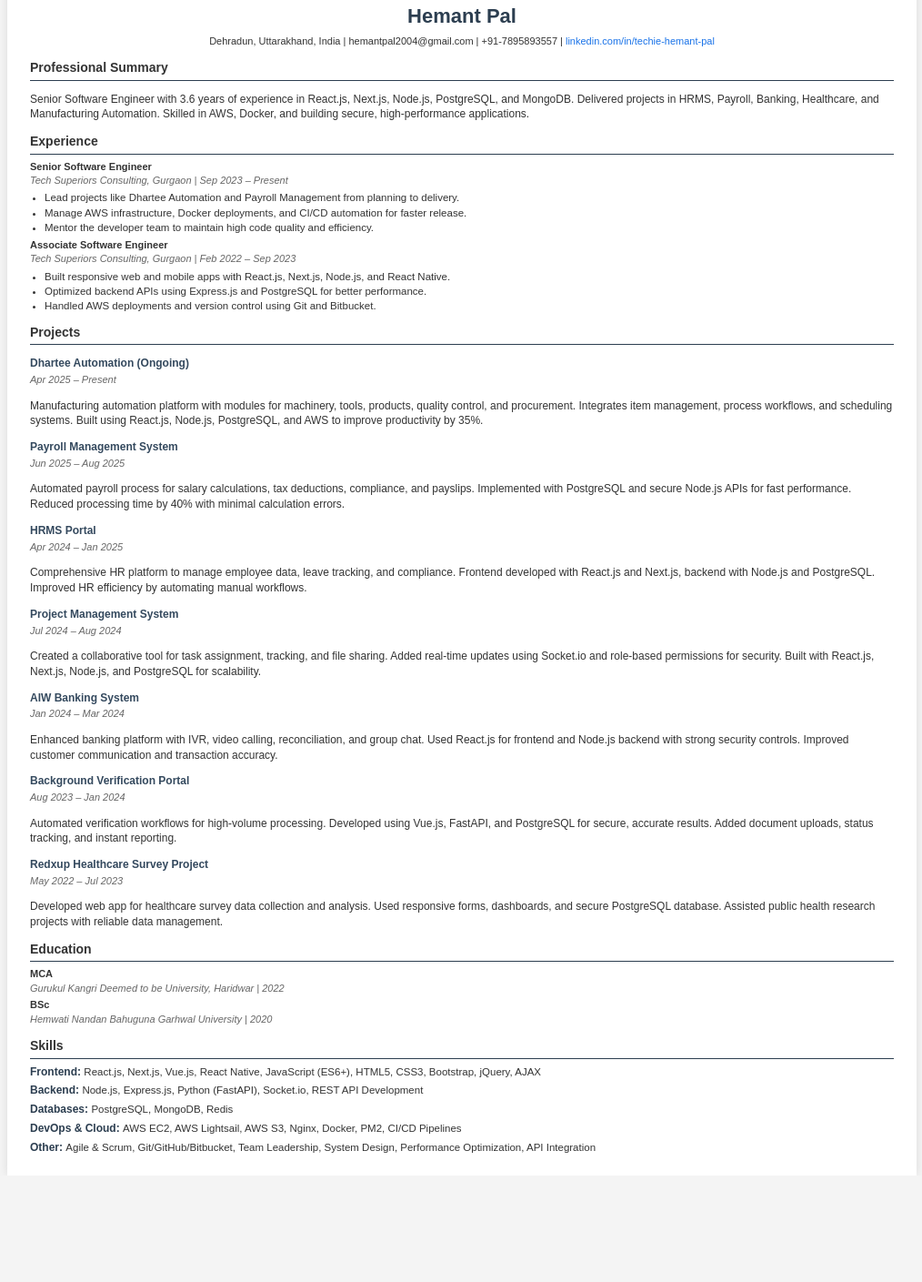
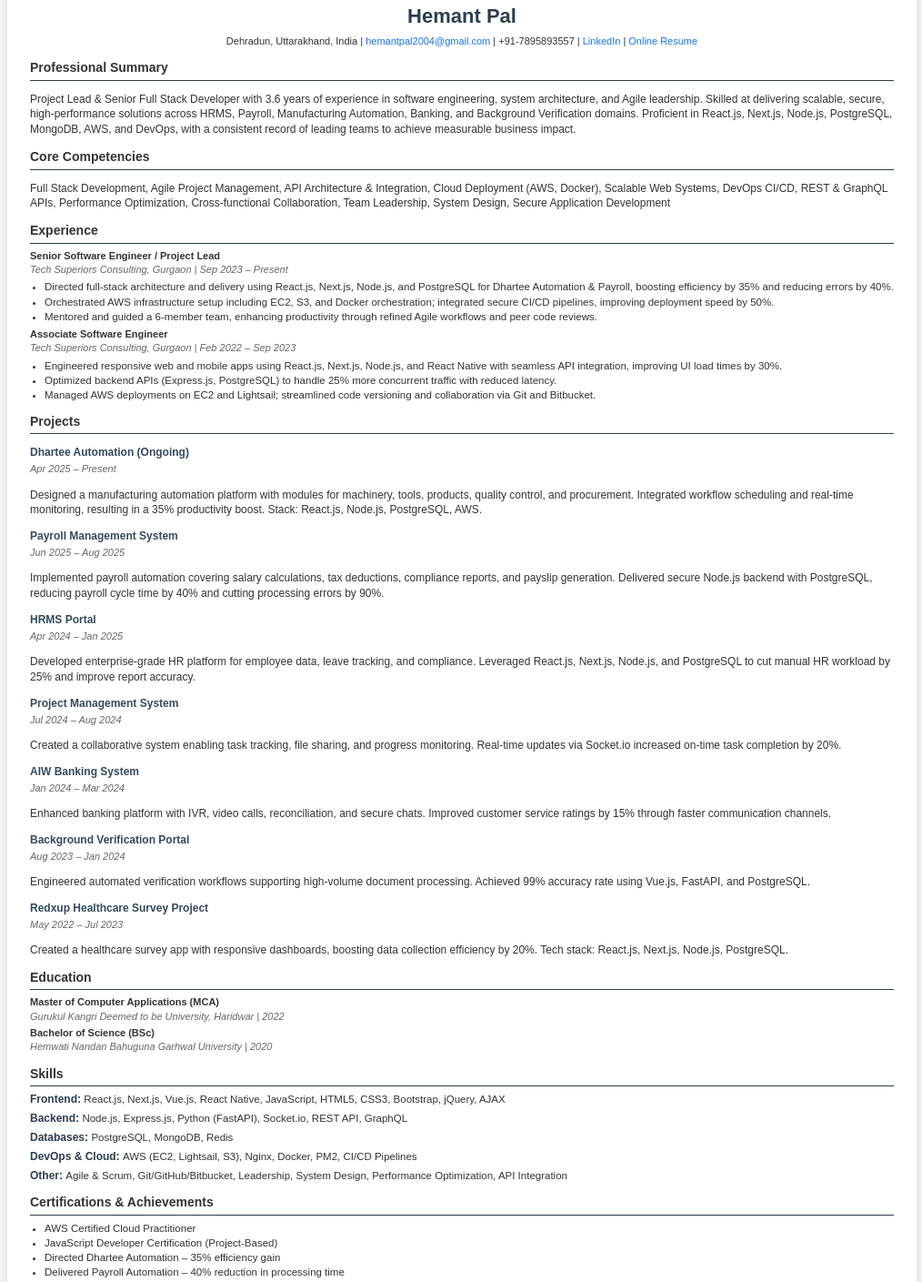
Before and after one commit to Hemant1134/Resume, a plain HTML site: page index.html in a window 1280 px wide. Shown: the part 30-1439 px from the top of the page at 91% size, without its empty margins (132-1146 px from the left). Before the commit the page ends 1322 px from the top, so only its background shows below. Drawn offline with Linux system fonts and the light colour scheme.

Commit message:
resume updated

```diff
--- a/index.html
+++ b/index.html
@@ -21,56 +21,17 @@
     padding: 18px 25px;
     box-shadow: 0 0 10px rgba(0,0,0,0.1);
   }
-  h1 {
-    text-align: center;
-    font-size: 22px;
-    margin-bottom: 4px;
-    color: #2c3e50;
-  }
-  .contact-info {
-    text-align: center;
-    font-size: 11px;
-    margin-bottom: 12px;
-  }
-  h2 {
-    font-size: 14px;
-    border-bottom: 1px solid #2c3e50;
-    padding-bottom: 3px;
-    margin-top: 12px;
-    margin-bottom: 6px;
-  }
-  h3 {
-    font-size: 12px;
-    margin-bottom: 2px;
-    color: #34495e;
-  }
-  .job-title {
-    font-weight: bold;
-    font-size: 11px;
-  }
-  .job-details {
-    font-style: italic;
-    font-size: 11px;
-    margin-bottom: 3px;
-    color: #666;
-  }
-  ul {
-    padding-left: 16px;
-    margin: 0 0 4px 0;
-    font-size: 11.5px;
-  }
-  .project {
-    margin-bottom: 6px;
-  }
-  .skills-category {
-    margin-bottom: 4px;
-  }
-  .skills-category strong {
-    color: #2c3e50;
-  }
-  .skills-text {
-    font-size: 11.5px;
-  }
+  h1 { text-align: center; font-size: 22px; color: #2c3e50; margin-bottom: 4px; }
+  .contact-info { text-align: center; font-size: 11px; margin-bottom: 12px; }
+  h2 { font-size: 14px; border-bottom: 1px solid #2c3e50; padding-bottom: 3px; margin-top: 12px; margin-bottom: 6px; }
+  h3 { font-size: 12px; margin-bottom: 2px; color: #34495e; }
+  .job-title { font-weight: bold; font-size: 11px; }
+  .job-details { font-style: italic; font-size: 11px; margin-bottom: 3px; color: #666; }
+  ul { padding-left: 16px; margin: 0 0 4px 0; font-size: 11.5px; }
+  .project { margin-bottom: 6px; }
+  .skills-category { margin-bottom: 4px; }
+  .skills-category strong { color: #2c3e50; }
+  .skills-text { font-size: 11.5px; }
   a { color: #1a73e8; text-decoration: none; }
   a:hover { text-decoration: underline; }
   @media print {
@@ -85,28 +46,37 @@
 
   <h1>Hemant Pal</h1>
   <div class="contact-info">
-    Dehradun, Uttarakhand, India | hemantpal2004@gmail.com | +91-7895893557 |
-    <a href="https://linkedin.com/in/techie-hemant-pal" target="_blank">linkedin.com/in/techie-hemant-pal</a>
+    Dehradun, Uttarakhand, India |
+    <a href="mailto:hemantpal2004@gmail.com">hemantpal2004@gmail.com</a> | +91-7895893557 |
+    <a href="https://linkedin.com/in/techie-hemant-pal" target="_blank">LinkedIn</a> |
+    <a href="https://hemant1134.github.io/Resume/" target="_blank">Online Resume</a>
   </div>
 
   <h2>Professional Summary</h2>
-  <p>Senior Software Engineer with 3.6 years of experience in React.js, Next.js, Node.js, PostgreSQL, and MongoDB. Delivered projects in HRMS, Payroll, Banking, Healthcare, and Manufacturing Automation. Skilled in AWS, Docker, and building secure, high-performance applications.</p>
+  <p>
+    Project Lead & Senior Full Stack Developer with 3.6 years of experience in software engineering, system architecture, and Agile leadership. Skilled at delivering scalable, secure, high-performance solutions across HRMS, Payroll, Manufacturing Automation, Banking, and Background Verification domains. Proficient in React.js, Next.js, Node.js, PostgreSQL, MongoDB, AWS, and DevOps, with a consistent record of leading teams to achieve measurable business impact.
+  </p>
+
+  <h2>Core Competencies</h2>
+  <p>
+    Full Stack Development, Agile Project Management, API Architecture & Integration, Cloud Deployment (AWS, Docker), Scalable Web Systems, DevOps CI/CD, REST & GraphQL APIs, Performance Optimization, Cross-functional Collaboration, Team Leadership, System Design, Secure Application Development
+  </p>
 
   <h2>Experience</h2>
-  <div class="job-title">Senior Software Engineer</div>
+  <div class="job-title">Senior Software Engineer / Project Lead</div>
   <div class="job-details">Tech Superiors Consulting, Gurgaon | Sep 2023 – Present</div>
   <ul>
-    <li>Lead projects like Dhartee Automation and Payroll Management from planning to delivery.</li>
-    <li>Manage AWS infrastructure, Docker deployments, and CI/CD automation for faster release.</li>
-    <li>Mentor the developer team to maintain high code quality and efficiency.</li>
+    <li>Directed full-stack architecture and delivery using React.js, Next.js, Node.js, and PostgreSQL for Dhartee Automation & Payroll, boosting efficiency by 35% and reducing errors by 40%.</li>
+    <li>Orchestrated AWS infrastructure setup including EC2, S3, and Docker orchestration; integrated secure CI/CD pipelines, improving deployment speed by 50%.</li>
+    <li>Mentored and guided a 6-member team, enhancing productivity through refined Agile workflows and peer code reviews.</li>
   </ul>
 
   <div class="job-title">Associate Software Engineer</div>
   <div class="job-details">Tech Superiors Consulting, Gurgaon | Feb 2022 – Sep 2023</div>
   <ul>
-    <li>Built responsive web and mobile apps with React.js, Next.js, Node.js, and React Native.</li>
-    <li>Optimized backend APIs using Express.js and PostgreSQL for better performance.</li>
-    <li>Handled AWS deployments and version control using Git and Bitbucket.</li>
+    <li>Engineered responsive web and mobile apps using React.js, Next.js, Node.js, and React Native with seamless API integration, improving UI load times by 30%.</li>
+    <li>Optimized backend APIs (Express.js, PostgreSQL) to handle 25% more concurrent traffic with reduced latency.</li>
+    <li>Managed AWS deployments on EC2 and Lightsail; streamlined code versioning and collaboration via Git and Bitbucket.</li>
   </ul>
 
   <h2>Projects</h2>
@@ -114,67 +84,89 @@
   <div class="project">
     <h3>Dhartee Automation (Ongoing)</h3>
     <div class="job-details">Apr 2025 – Present</div>
-    <p>Manufacturing automation platform with modules for machinery, tools, products, quality control, and procurement. Integrates item management, process workflows, and scheduling systems. Built using React.js, Node.js, PostgreSQL, and AWS to improve productivity by 35%.</p>
+    <p>
+      Designed a manufacturing automation platform with modules for machinery, tools, products, quality control, and procurement. Integrated workflow scheduling and real-time monitoring, resulting in a 35% productivity boost. Stack: React.js, Node.js, PostgreSQL, AWS.
+    </p>
   </div>
 
   <div class="project">
     <h3>Payroll Management System</h3>
     <div class="job-details">Jun 2025 – Aug 2025</div>
-    <p>Automated payroll process for salary calculations, tax deductions, compliance, and payslips. Implemented with PostgreSQL and secure Node.js APIs for fast performance. Reduced processing time by 40% with minimal calculation errors.</p>
+    <p>
+      Implemented payroll automation covering salary calculations, tax deductions, compliance reports, and payslip generation. Delivered secure Node.js backend with PostgreSQL, reducing payroll cycle time by 40% and cutting processing errors by 90%.
+    </p>
   </div>
 
   <div class="project">
     <h3>HRMS Portal</h3>
     <div class="job-details">Apr 2024 – Jan 2025</div>
-    <p>Comprehensive HR platform to manage employee data, leave tracking, and compliance. Frontend developed with React.js and Next.js, backend with Node.js and PostgreSQL. Improved HR efficiency by automating manual workflows.</p>
+    <p>
+      Developed enterprise-grade HR platform for employee data, leave tracking, and compliance. Leveraged React.js, Next.js, Node.js, and PostgreSQL to cut manual HR workload by 25% and improve report accuracy.
+    </p>
   </div>
 
   <div class="project">
     <h3>Project Management System</h3>
     <div class="job-details">Jul 2024 – Aug 2024</div>
-    <p>Created a collaborative tool for task assignment, tracking, and file sharing. Added real-time updates using Socket.io and role-based permissions for security. Built with React.js, Next.js, Node.js, and PostgreSQL for scalability.</p>
+    <p>
+      Created a collaborative system enabling task tracking, file sharing, and progress monitoring. Real-time updates via Socket.io increased on-time task completion by 20%.
+    </p>
   </div>
 
   <div class="project">
     <h3>AIW Banking System</h3>
     <div class="job-details">Jan 2024 – Mar 2024</div>
-    <p>Enhanced banking platform with IVR, video calling, reconciliation, and group chat. Used React.js for frontend and Node.js backend with strong security controls. Improved customer communication and transaction accuracy.</p>
+    <p>
+      Enhanced banking platform with IVR, video calls, reconciliation, and secure chats. Improved customer service ratings by 15% through faster communication channels.
+    </p>
   </div>
 
   <div class="project">
     <h3>Background Verification Portal</h3>
     <div class="job-details">Aug 2023 – Jan 2024</div>
-    <p>Automated verification workflows for high-volume processing. Developed using Vue.js, FastAPI, and PostgreSQL for secure, accurate results. Added document uploads, status tracking, and instant reporting.</p>
+    <p>
+      Engineered automated verification workflows supporting high-volume document processing. Achieved 99% accuracy rate using Vue.js, FastAPI, and PostgreSQL.
+    </p>
   </div>
 
   <div class="project">
     <h3>Redxup Healthcare Survey Project</h3>
     <div class="job-details">May 2022 – Jul 2023</div>
-    <p>Developed web app for healthcare survey data collection and analysis. Used responsive forms, dashboards, and secure PostgreSQL database. Assisted public health research projects with reliable data management.</p>
+    <p>
+      Created a healthcare survey app with responsive dashboards, boosting data collection efficiency by 20%. Tech stack: React.js, Next.js, Node.js, PostgreSQL.
+    </p>
   </div>
 
   <h2>Education</h2>
-  <div class="job-title">MCA</div>
+  <div class="job-title">Master of Computer Applications (MCA)</div>
   <div class="job-details">Gurukul Kangri Deemed to be University, Haridwar | 2022</div>
-  <div class="job-title">BSc</div>
+  <div class="job-title">Bachelor of Science (BSc)</div>
   <div class="job-details">Hemwati Nandan Bahuguna Garhwal University | 2020</div>
 
   <h2>Skills</h2>
   <div class="skills-category"><strong>Frontend:</strong>
-    <span class="skills-text">React.js, Next.js, Vue.js, React Native, JavaScript (ES6+), HTML5, CSS3, Bootstrap, jQuery, AJAX</span>
+    <span class="skills-text">React.js, Next.js, Vue.js, React Native, JavaScript, HTML5, CSS3, Bootstrap, jQuery, AJAX</span>
   </div>
   <div class="skills-category"><strong>Backend:</strong>
-    <span class="skills-text">Node.js, Express.js, Python (FastAPI), Socket.io, REST API Development</span>
+    <span class="skills-text">Node.js, Express.js, Python (FastAPI), Socket.io, REST API, GraphQL</span>
   </div>
   <div class="skills-category"><strong>Databases:</strong>
     <span class="skills-text">PostgreSQL, MongoDB, Redis</span>
   </div>
   <div class="skills-category"><strong>DevOps & Cloud:</strong>
-    <span class="skills-text">AWS EC2, AWS Lightsail, AWS S3, Nginx, Docker, PM2, CI/CD Pipelines</span>
+    <span class="skills-text">AWS (EC2, Lightsail, S3), Nginx, Docker, PM2, CI/CD Pipelines</span>
   </div>
   <div class="skills-category"><strong>Other:</strong>
-    <span class="skills-text">Agile & Scrum, Git/GitHub/Bitbucket, Team Leadership, System Design, Performance Optimization, API Integration</span>
+    <span class="skills-text">Agile & Scrum, Git/GitHub/Bitbucket, Leadership, System Design, Performance Optimization, API Integration</span>
   </div>
+
+  <h2>Certifications & Achievements</h2>
+  <ul>
+    <li>AWS Certified Cloud Practitioner</li>
+    <li>JavaScript Developer Certification (Project-Based)</li>
+    <li>Directed Dhartee Automation – 35% efficiency gain</li>
+    <li>Delivered Payroll Automation – 40% reduction in processing time</li>
+  </ul>
 
 </div>
 </body>
```
